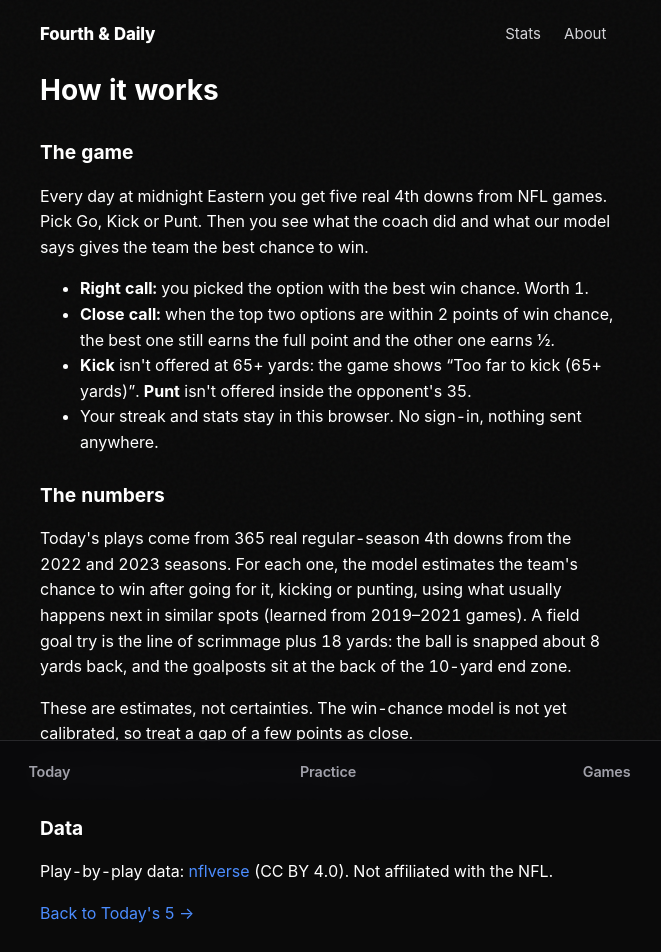
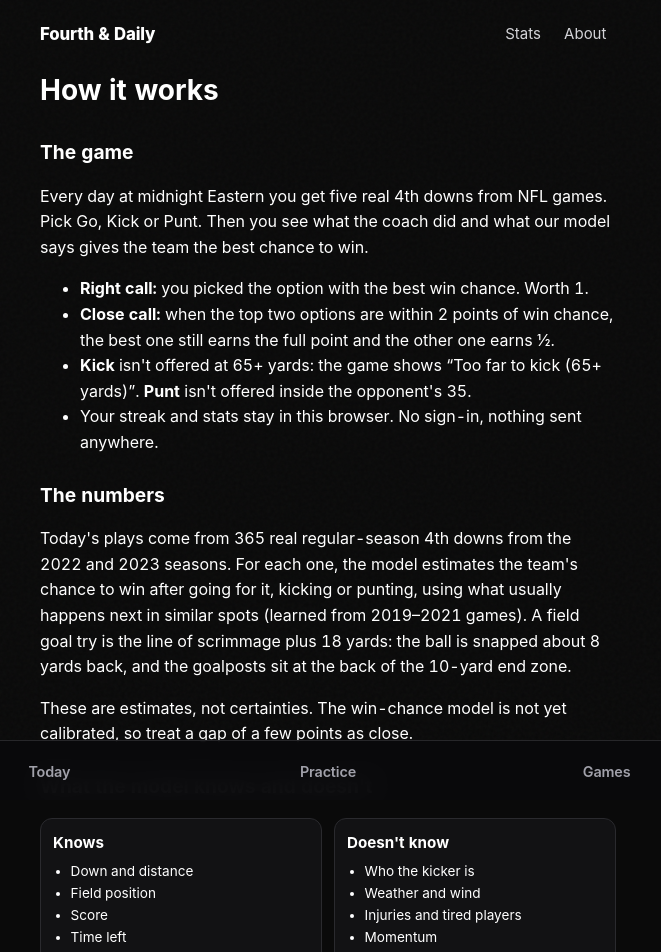
Before and after one commit to nmpy7knjd8-code/nfl-analytics-simulator, a Next.js app in the folder frontend/: page /about in a window 1280 px wide. Shown: the top 952 px of the page, without its empty margins (312-973 px from the left). Built offline with nearby package versions, Linux system fonts and the light colour scheme.

Commit message:
wip-local

```diff
--- a/frontend/app/about/page.tsx
+++ b/frontend/app/about/page.tsx
@@ -1,5 +1,6 @@
 import Link from "next/link";
 import pack from "../../lib/quizPack.json";
+import { MODEL_KNOWS, MODEL_DOESNT_KNOW } from "../../lib/modelLimits";
 
 export const metadata = { title: "How it works · Fourth & Daily" };
 
@@ -29,6 +30,11 @@ export default function AboutPage() {
       <p>
         These are estimates, not certainties. The win-chance model is not yet calibrated, so treat a gap of a few points as close.
       </p>
+      <h2>What the model knows and doesn&apos;t</h2>
+      <div className="ml-cols">
+        <div><h3>Knows</h3><ul>{MODEL_KNOWS.map((k) => <li key={k}>{k}</li>)}</ul></div>
+        <div><h3>Doesn&apos;t know</h3><ul>{MODEL_DOESNT_KNOW.map((k) => <li key={k}>{k}</li>)}</ul></div>
+      </div>
       <p>
         With {pack.items.length} plays and 5 a day, the set repeats every {Math.floor(pack.items.length / 5)} days.
       </p>
--- a/frontend/app/globals.css
+++ b/frontend/app/globals.css
@@ -1732,3 +1732,15 @@ body { font-variant-numeric: tabular-nums; }
 /* QA 0116 U4: self-hosted logos on the games list and game header. */
 .team-logo{display:inline-block;vertical-align:middle;object-fit:contain;margin-right:2px}
 .team-logo-plate{background:rgba(255,255,255,.9);border-radius:50%;padding:2px;box-shadow:0 0 0 1px rgba(0,0,0,.08)}
+
+/* —— F6 model limits —— */
+.ml { border: 1px solid #d4d4d8; border-radius: 12px; background: #fff; margin: 0.75rem 0; }
+.ml-sum { min-height: 44px; display: flex; align-items: center; padding: 0 1rem; cursor: pointer; font-size: 0.9rem; font-weight: 600; color: #18181b; list-style: none; }
+.ml-sum::-webkit-details-marker { display: none; }
+.ml-sum::after { content: "▸"; margin-left: auto; color: var(--color-blue-fill); transition: transform 0.15s; }
+.ml[open] .ml-sum::after { transform: rotate(90deg); }
+.ml-list { margin: 0; padding: 0 1rem 0.9rem 2rem; display: grid; gap: 0.4rem; font-size: 0.85rem; color: #52525b; line-height: 1.45; }
+.ml-cols { display: grid; grid-template-columns: 1fr 1fr; gap: 0.75rem; }
+.ml-cols > div { border: 1px solid #2a2a2e; border-radius: 12px; background: #121214; padding: 0.75rem; }
+.ml-cols h3 { margin: 0 0 0.4rem; font-size: 0.95rem; }
+.ml-cols ul { margin: 0; padding-left: 1.1rem; font-size: 0.85rem; }
--- a/frontend/components/SimpleGame.tsx
+++ b/frontend/components/SimpleGame.tsx
@@ -15,6 +15,7 @@ import {
 } from "../lib/simpleGame";
 import { teamNickname } from "../lib/teams";
 import { FieldView } from "./FieldView";
+import { ModelLimits } from "./ModelLimits";
 import { ScoreBug, teamLogo } from "./ScoreBug";
 
 const BASE = process.env.NEXT_PUBLIC_BASE_PATH ?? "";
@@ -218,6 +219,7 @@ export function RevealScreen({ item: it, pick: p, outcome: out, header, nextLabe
         <div className="sg-ln"><div className="sg-lbl">The {nick(it.situation.posteam)} coach</div><div className="sg-v">{coachCallText(it)} {out?.text ?? ""} {out?.penalty ? `${out.penalty} ` : ""}{out?.finalText ? <span className="sg-final">{out.finalText}</span> : null}</div></div>
         <div className="sg-ln"><div className="sg-lbl">Best call</div><div className="sg-v">{bestCallText(tags)}</div></div>
       </div>
+      <ModelLimits item={it} />
       <FieldView item={it} outcome={out ?? { endYardline100: it.situation.yardline_100, label: coachCallText(it).replace(/\.$/, ""), text: null, finalText: null }} />
       <div className="sg-btns">
         <button type="button" className="sg-next" onClick={onNext}>{nextLabel}</button>
--- /dev/null
+++ b/frontend/lib/modelLimits.ts
@@ -0,0 +1,18 @@
+import { optionStates, type DailyItem } from "./daily";
+
+/** Optional play facts a pack item may carry later (nflverse roof: outdoors/open/closed/dome). */
+export type LimitFacts = { roof?: string | null };
+export type ModelLimit = { id: "weather" | "kicker" | "people"; text: string };
+
+export const MODEL_KNOWS = ["Down and distance", "Field position", "Score", "Time left", "Timeouts"];
+export const MODEL_DOESNT_KNOW = ["Who the kicker is", "Weather and wind", "Injuries and tired players", "Momentum"];
+
+/** Limits that apply to this play. Always at least one ("people"). */
+export function limitsFor(item: DailyItem, facts: LimitFacts = {}): ModelLimit[] {
+  const out: ModelLimit[] = [];
+  const indoors = facts.roof === "dome" || facts.roof === "closed";
+  if (!indoors) out.push({ id: "weather", text: "Weather and wind. A strong wind or rain changes kicks and passes; the numbers assume a normal day." });
+  if (optionStates(item).some((o) => o.id === "fg" && !o.disabled)) out.push({ id: "kicker", text: "Who the kicker is. The numbers use an average NFL kicker, not this team's." });
+  out.push({ id: "people", text: "Injuries and tired players. The numbers don't know who is hurt or worn out." });
+  return out;
+}
--- a/frontend/package.json
+++ b/frontend/package.json
@@ -9,7 +9,7 @@
     "build:pages": "tsx scripts/check-daily-schedule.ts && tsx scripts/snapshot-daily.ts && NFL_SIM_STATIC_EXPORT=1 next build",
     "start": "next start",
     "typecheck": "tsc -p tsconfig.json --noEmit && tsc -p tsconfig.contracts.json --noEmit",
-    "test": "node --import tsx --test contracts/contracts.test.ts lib/quiz.test.ts lib/winProbability.test.ts lib/daily.test.ts lib/gameFacts.test.ts lib/clock.test.ts lib/fixtures.fg.test.ts lib/gameFileV2.test.ts lib/closeCall.test.ts lib/features.test.ts lib/teamColors.test.ts lib/teamLogos.test.ts lib/revealRow.test.ts lib/cssSanity.test.ts lib/penaltyText.test.ts lib/simpleGame.test.ts lib/endless.test.ts lib/resultPill.test.ts lib/dailySnapshot.test.ts lib/dailySchedule.test.ts lib/playFeed.test.ts lib/gamePicker.test.ts",
+    "test": "node --import tsx --test contracts/contracts.test.ts lib/quiz.test.ts lib/winProbability.test.ts lib/daily.test.ts lib/gameFacts.test.ts lib/clock.test.ts lib/fixtures.fg.test.ts lib/gameFileV2.test.ts lib/closeCall.test.ts lib/features.test.ts lib/teamColors.test.ts lib/teamLogos.test.ts lib/revealRow.test.ts lib/cssSanity.test.ts lib/penaltyText.test.ts lib/simpleGame.test.ts lib/endless.test.ts lib/resultPill.test.ts lib/dailySnapshot.test.ts lib/dailySchedule.test.ts lib/playFeed.test.ts lib/gamePicker.test.ts lib/modelLimits.test.ts",
     "test:all": "npm test && npm run typecheck"
   },
   "dependencies": {
```
Also changed, not shown: frontend/components/ModelLimits.tsx (added, +15 -0 lines), 1 other file (tests, documents, lock files or other folders).
